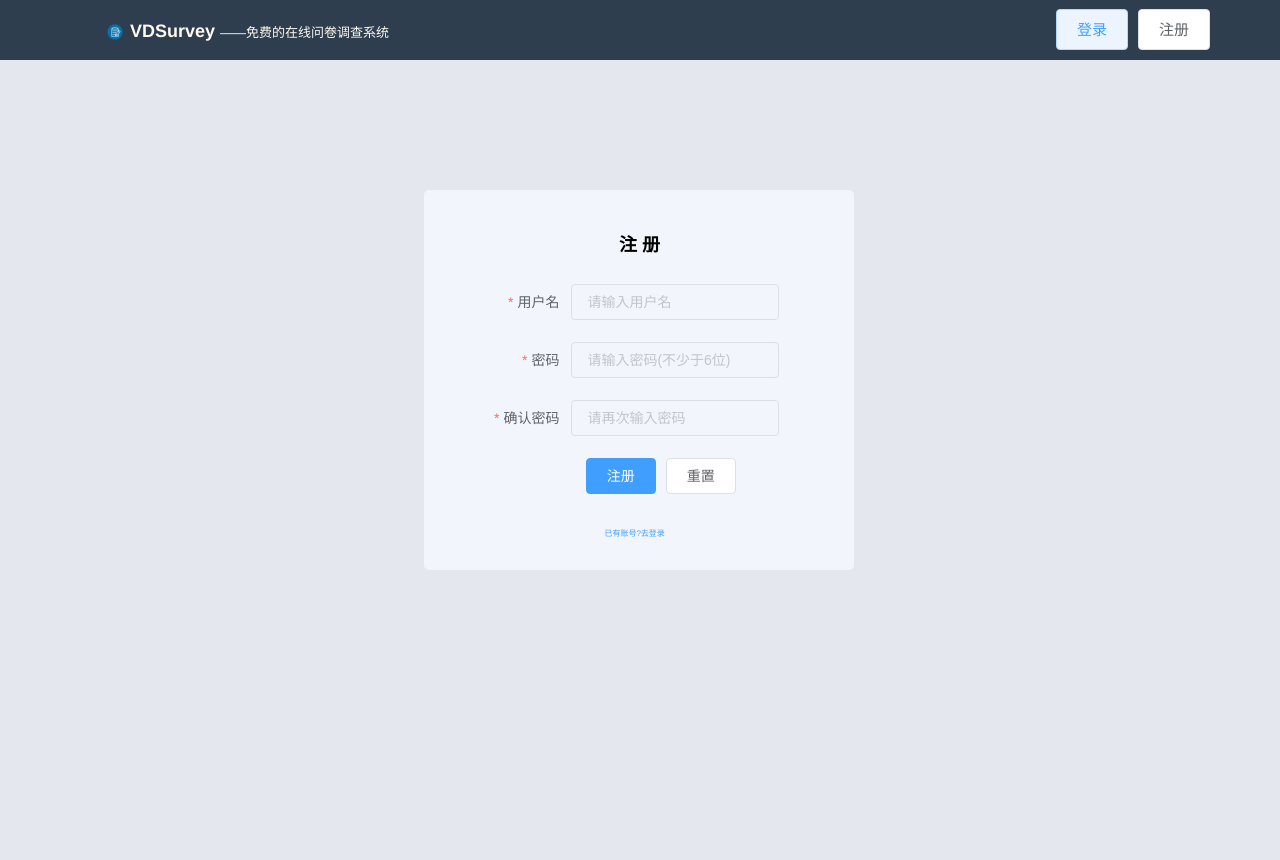
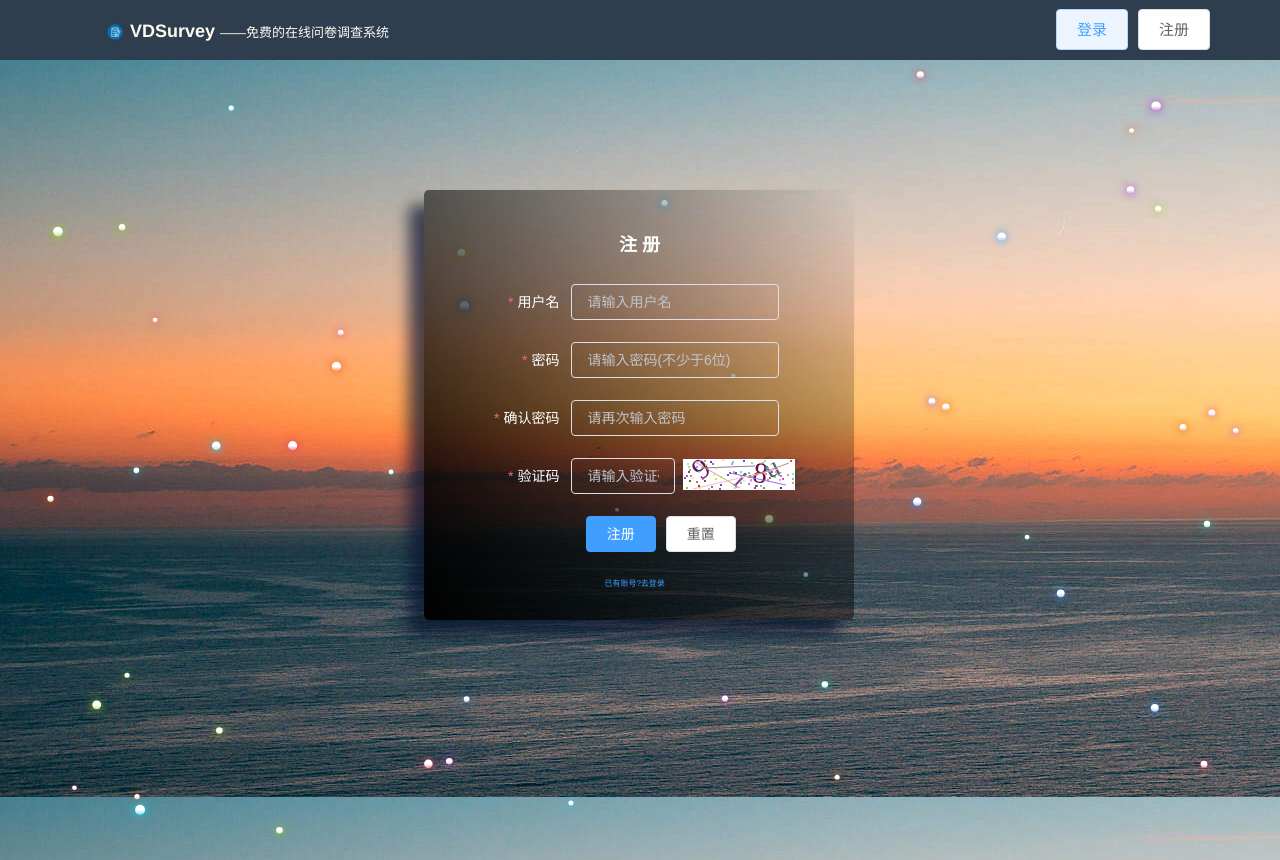
Before and after one commit to SokachH/questionnaire-sys, a Vue app in the folder qs-frontend/: page /register in a window 1280 px wide. Built offline with nearby package versions, Linux system fonts and the light colour scheme; no server answers; what vue-clipboard2 would draw is missing.

Commit message:
update register

```diff
--- a/qs-frontend/src/components/Login.vue
+++ b/qs-frontend/src/components/Login.vue
@@ -251,7 +251,6 @@ export default {
     },
     //登录方法
     login(formName) {
-      // 表单验证通过，可进行操作
       if (
         this.loginForm.code.toLowerCase() !== this.identifyCode.toLowerCase()
       ) {
--- a/qs-frontend/src/components/Register.vue
+++ b/qs-frontend/src/components/Register.vue
@@ -1,5 +1,8 @@
 <template>
   <div class="register">
+    <div id="bdg">
+      <canvas id="myCanvas" :width="width" :height="height"> </canvas>
+    </div>
     <div class="main-register">
       <div class="title">注 册</div>
       <!-- 注册表单 -->
@@ -40,8 +43,26 @@
             >
             </el-input>
           </el-form-item>
+          <el-form-item label="验证码" prop="code">
+            <el-row :span="24">
+              <el-col :span="12">
+                <el-input
+                  @keyup.enter.native="Register('registerForm')"
+                  v-model="registerForm.code"
+                  autocomplete="off"
+                  placeholder="请输入验证码"
+                >
+                </el-input>
+              </el-col>
+              <el-col :span="12">
+                <div class="login_code" @click="refreshCode">
+                  <s-identify :identifyCode="identifyCode"></s-identify>
+                </div>
+              </el-col>
+            </el-row>
+          </el-form-item>
           <!-- 注册，重置按钮 -->
-          <el-form-item style="margin-left: -25%">
+          <el-form-item style="margin-left: -25%; margin-top: 10px">
             <el-button type="primary" @click="Register('registerForm')"
               >注册</el-button
             >
@@ -65,8 +86,12 @@
 
 <script>
 import { designOpera } from "./api";
+import SIdentify from "@/components/SIdentify";
 export default {
   name: "Register",
+  components: {
+    SIdentify,
+  },
   data() {
     // 检查密码
     var validatePass = (rule, value, callback) => {
@@ -90,12 +115,62 @@ export default {
       }
     };
     return {
+      canvas: null,
+      context: null,
+      stars: [], // 星星数组
+      shadowColorList: [
+        "#39f",
+        "#ec5707",
+        "#b031d4",
+        "#22e6c7",
+        "#92d819",
+        "#14d7f1",
+        "#e23c66",
+      ], //阴影颜色列表
+      directionList: ["leftTop", "leftBottom", "rightTop", "rightBottom"], //星星运行方向
+      speed: 50, //星星运行速度
+      last_star_created_time: new Date(), //上次重绘星星时间
+      Ball: class Ball {
+        constructor(radius) {
+          this.x = 0;
+          this.y = 0;
+          this.radius = radius;
+          this.color = "";
+          this.shadowColor = "";
+          this.direction = "";
+        }
+        draw(context) {
+          context.save();
+          context.translate(this.x, this.y);
+          context.lineWidth = this.lineWidth;
+          var my_gradient = context.createLinearGradient(0, 0, 0, 8);
+          my_gradient.addColorStop(0, this.color);
+          my_gradient.addColorStop(1, this.shadowColor);
+          context.fillStyle = my_gradient;
+          context.beginPath();
+          context.arc(0, 0, this.radius, 0, Math.PI * 2, true);
+          context.closePath();
+
+          context.shadowColor = this.shadowColor;
+          context.shadowOffsetX = 0;
+          context.shadowOffsetY = 0;
+          context.shadowBlur = 10;
+
+          context.fill();
+          context.restore();
+        }
+      }, //工厂模式定义Ball类
+      width: window.innerWidth,
+      height: window.innerHeight,
       // 表单数据
       registerForm: {
         username: "", // 用户名
         pass: "", // 密码
         checkPass: "", // 检查密码
+        code: "", //验证码
       },
+      identifyCodes: "1234567890abcdefjhijklinopqrsduvwxyz",
+      identifyCode: "",
       // 验证规则
       rules: {
         // 用户名验证规则
@@ -113,15 +188,94 @@ export default {
         checkPass: [
           { required: true, validator: validatePass2, trigger: "blur" },
         ],
+        code: [{ required: true, message: "验证码不能为空", trigger: "blur" }],
       },
     };
   },
-  // 页面初始化
-  mounted() {
-    this.logincheck();
-  },
   // 方法定义
   methods: {
+    //重复动画
+    drawFrame() {
+      let animation = requestAnimationFrame(this.drawFrame);
+      this.context.clearRect(0, 0, this.canvas.width, this.canvas.height);
+      this.createStar(false);
+      this.stars.forEach(this.moveStar);
+    },
+    //展示所有的星星
+    createStar(params) {
+      let now = new Date();
+      if (params) {
+        //初始化星星
+        for (var i = 0; i < 50; i++) {
+          const radius = Math.random() * 3 + 2;
+          let star = new this.Ball(radius);
+          star.x = Math.random() * this.canvas.width + 1;
+          star.y = Math.random() * this.canvas.height + 1;
+          star.color = "#ffffff";
+          star.shadowColor = this.shadowColorList[
+            Math.floor(Math.random() * this.shadowColorList.length)
+          ];
+          star.direction = this.directionList[
+            Math.floor(Math.random() * this.directionList.length)
+          ];
+          this.stars.push(star);
+        }
+      } else if (!params && now - this.last_star_created_time > 3000) {
+        //每隔3秒重绘修改颜色其中30个球阴影颜色
+        for (var i = 0; i < 30; i++) {
+          this.stars[i].shadowColor = this.shadowColorList[
+            Math.floor(Math.random() * this.shadowColorList.length)
+          ];
+        }
+        this.last_star_created_time = now;
+      }
+    },
+    //移动
+    moveStar(star, index) {
+      if (star.y - this.canvas.height > 0) {
+        //触底
+        if (Math.floor(Math.random() * 2) === 1) {
+          star.direction = "leftTop";
+        } else {
+          star.direction = "rightTop";
+        }
+      } else if (star.y < 2) {
+        //触顶
+        if (Math.floor(Math.random() * 2) === 1) {
+          star.direction = "rightBottom";
+        } else {
+          star.direction = "leftBottom";
+        }
+      } else if (star.x < 2) {
+        //左边
+        if (Math.floor(Math.random() * 2) === 1) {
+          star.direction = "rightTop";
+        } else {
+          star.direction = "rightBottom";
+        }
+      } else if (star.x - this.canvas.width > 0) {
+        //右边
+        if (Math.floor(Math.random() * 2) === 1) {
+          star.direction = "leftBottom";
+        } else {
+          star.direction = "leftTop";
+        }
+      }
+      if (star.direction === "leftTop") {
+        star.y -= star.radius / this.speed;
+        star.x -= star.radius / this.speed;
+      } else if (star.direction === "rightBottom") {
+        star.y += star.radius / this.speed;
+        star.x += star.radius / this.speed;
+      } else if (star.direction === "leftBottom") {
+        star.y += star.radius / this.speed;
+        star.x -= star.radius / this.speed;
+      } else if (star.direction === "rightTop") {
+        star.y -= star.radius / this.speed;
+        star.x += star.radius / this.speed;
+      }
+      star.draw(this.context);
+    },
     //检查登录是否过期
     logincheck() {
       designOpera({
@@ -139,6 +293,13 @@ export default {
     },
     // 注册
     Register(formName) {
+      if (
+        this.registerForm.code.toLowerCase() !== this.identifyCode.toLowerCase()
+      ) {
+        this.$message.error("请填写正确的验证码");
+        this.refreshCode();
+        return;
+      }
       // 表单验证通过，可进行操作
       this.$refs[formName].validate((valid) => {
         if (valid) {
@@ -175,33 +336,69 @@ export default {
     resetForm(formName) {
       this.$refs[formName].resetFields();
     },
+    randomNum(min, max) {
+      return Math.floor(Math.random() * (max - min) + min);
+    },
+    refreshCode() {
+      this.identifyCode = "";
+      this.makeCode(this.identifyCodes, 4);
+    },
+    makeCode(o, l) {
+      for (let i = 0; i < l; i++) {
+        this.identifyCode += this.identifyCodes[
+          this.randomNum(0, this.identifyCodes.length)
+        ];
+      }
+    },
+  },
+  // 页面初始化
+  mounted() {
+    this.canvas = document.getElementById("myCanvas");
+    this.context = this.canvas.getContext("2d");
+    this.createStar(true);
+    this.drawFrame();
+    this.logincheck();
+    this.identifyCode = "";
+    this.makeCode(this.identifyCodes, 4);
   },
 };
 </script>
 
-<style scoped>
+<style>
 .register {
   position: absolute;
   width: 100%;
   height: 100%;
   background-color: #e4e7ed;
+  background-image: url("../../static/images/1.jpg");
 }
 .title {
   font-size: large;
   font-weight: bolder;
   text-align: center;
-  color: black;
+  color: #ffffff;
+  margin-bottom: 10px;
 }
 .main-register {
   position: absolute;
   left: 48%;
   top: 40%;
   width: 350px;
-  height: 300px;
+  height: 350px;
   margin: -190px 0 0 -190px;
   padding: 40px;
   border-radius: 5px; /*圆角边框*/
   background: #f2f6fc;
+  box-shadow: -15px 15px 15px rgba(6, 17, 47, 0.7);
+  opacity: 1;
+  background: linear-gradient(
+    230deg,
+    rgba(53, 57, 74, 0) 0%,
+    rgb(0, 0, 0) 100%
+  );
+}
+.el-form-item__label {
+  color: #ffffff;
 }
 .el-form {
   padding-top: 5%;
@@ -224,4 +421,12 @@ export default {
   line-height: 20px;
   font-size: 8px;
 }
+#bdg {
+  height: 100%;
+  width: 100%;
+  overflow: hidden;
+}
+.login_code {
+  height: 20px;
+}
 </style>
```
